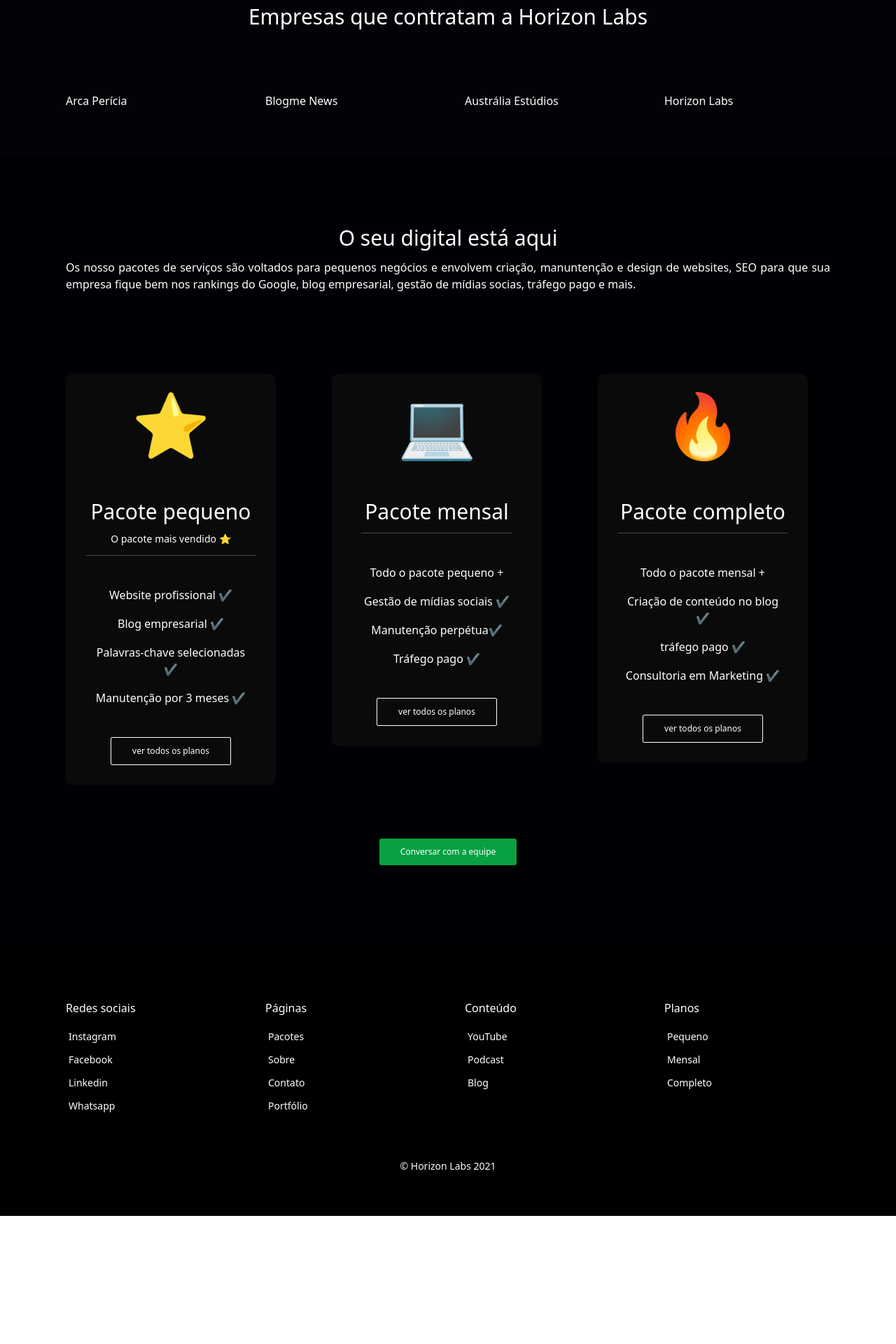
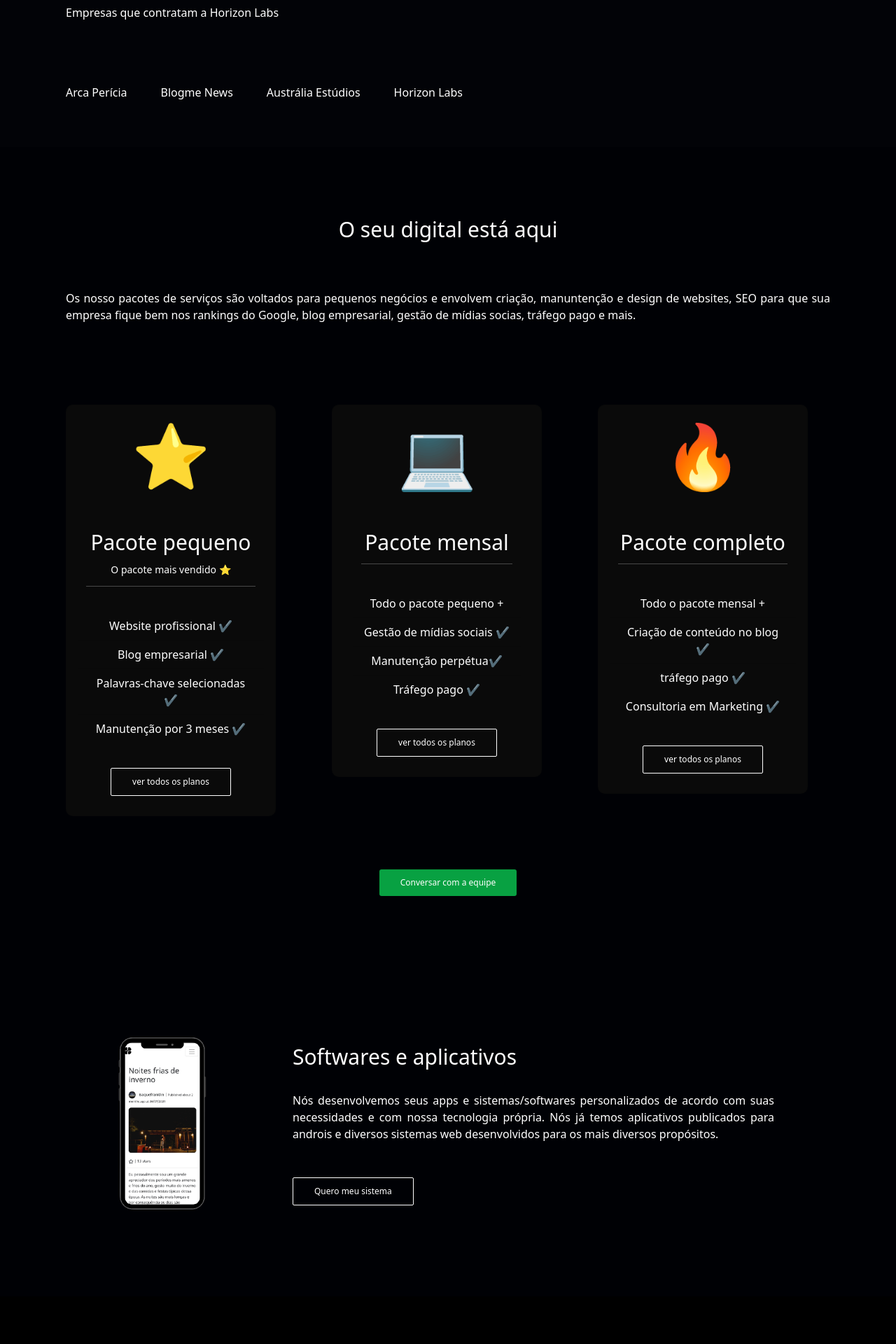
Before and after one commit to IsaqueFranklin/Horizon-Labs, a React (Create React App) app: page /planos in a window 1280 px wide. Shown: the part 860-2780 px from the top of the page at 70% size. Before the commit the page ends 2597 px from the top, so only its background shows below. Built offline with nearby package versions, Linux system fonts and the light colour scheme; no server answers.

Commit message:
packages page almost done with

```diff
--- a/src/components/Home.js
+++ b/src/components/Home.js
@@ -64,6 +64,8 @@ function Home() {
                 <Row style={{marginTop: '90px', marginBottom: '40px'}}>
                     <Col sm>
                         <h2 className="titulo3" style={{}}>O seu digital está aqui</h2>
+                        <br></br>
+                        <br></br>
                         <p className="paragraph3" style={{textAlign: 'justify', margin: '12px'}}>Os nosso pacotes de serviços são voltados para pequenos negócios e envolvem criação, manuntenção e design de websites, SEO para que sua empresa fique bem nos rankings do Google, blog empresarial, gestão de mídias socias, tráfego pago e mais.</p>
                         <br></br>
                     </Col>
@@ -140,9 +142,27 @@ function Home() {
 
         <div className="social">
             <Container style={{marginTop: '70px', marginBottom: '70px'}}>
-                <h1 className="titulo3">Entre em contato agora e negocie seu pacote personalizado.</h1>
+                <h1 className="titulo3">Você quer que sua empresa te traga mais clientes de forma automática?</h1>
                 <br></br>
                 <a href=""><button className="buttonSale2">Entrar em contato agora</button></a>
+            </Container>
+        </div>
+
+        <div className="products">
+            <Container style={{marginBottom: '90px'}}>
+                <Row>
+                    <Col md='auto' style={{marginTop: '50px'}}>
+                        <img className="pics" src='img/app.png' style={{width: '300px', height: '300px'}} />
+                    </Col>
+
+                    <Col sm style={{marginTop: '90px', marginRight: '80px', alignItems: 'left', justifyContent: 'left'}}>
+                        <h2 className="titulo3" style={{}}>Personalize seu pacote</h2>
+                        <br></br>
+                        <p className="paragraph3">Se os nosso pacotes padrão não te atendem, entre em contato com conosoco para negocias um pacote personalizado para sua empresa/negócio.</p>
+                        <br></br>
+                        <a href="" style={{margin: '12px'}}><button className="">Personalizar</button></a>
+                    </Col>
+                </Row>
             </Container>
         </div>
         </>
--- a/src/components/Packages.js
+++ b/src/components/Packages.js
@@ -17,21 +17,21 @@ function Packages() {
 
         <div className="companies">
             <Container style={{marginTop: '80px'}}>
-                <h3 className="titulo3">Empresas que contratam a Horizon Labs</h3>
+                <p className="paragraph3">Empresas que contratam a Horizon Labs</p>
                 <Row style={{marginTop: '90px', marginBottom: '40px'}}>
-                    <Col>
+                    <Col md='auto'>
                         <p className="paragraph3">Arca Perícia</p>
                     </Col>
 
-                    <Col>
+                    <Col md='auto'>
                         <p className="paragraph3">Blogme News</p>
                     </Col>
 
-                    <Col>
+                    <Col md='auto'>
                         <p className="paragraph3">Austrália Estúdios</p>
                     </Col>
 
-                    <Col>
+                    <Col md='auto'>
                         <p className="paragraph3">Horizon Labs</p>
                     </Col>
                 </Row>
@@ -44,6 +44,8 @@ function Packages() {
                 <Row style={{marginTop: '90px', marginBottom: '40px'}}>
                     <Col sm>
                         <h2 className="titulo3" style={{}}>O seu digital está aqui</h2>
+                        <br></br>
+                        <br></br>
                         <p className="paragraph3" style={{textAlign: 'justify', margin: '12px'}}>Os nosso pacotes de serviços são voltados para pequenos negócios e envolvem criação, manuntenção e design de websites, SEO para que sua empresa fique bem nos rankings do Google, blog empresarial, gestão de mídias socias, tráfego pago e mais.</p>
                         <br></br>
                     </Col>
@@ -116,9 +118,23 @@ function Packages() {
             </Container>
         </div>
 
-        {/*<div className="products">
+        <div className="products">
+            <Container style={{marginBottom: '90px'}}>
+                <Row>
+                    <Col md='auto' style={{marginTop: '50px'}}>
+                        <img className="pics" src='img/app.png' style={{width: '300px', height: '300px'}} />
+                    </Col>
 
-        </div>*/}
+                    <Col sm style={{marginTop: '90px', marginRight: '80px', alignItems: 'left', justifyContent: 'left'}}>
+                        <h2 className="titulo3" style={{}}>Softwares e aplicativos</h2>
+                        <br></br>
+                        <p className="paragraph3">Nós desenvolvemos seus apps e sistemas/softwares personalizados de acordo com suas necessidades e com nossa tecnologia própria. Nós já temos aplicativos publicados para androis e diversos sistemas web desenvolvidos para os mais diversos propósitos.</p>
+                        <br></br>
+                        <a href="" style={{margin: '12px'}}><button className="">Quero meu sistema</button></a>
+                    </Col>
+                </Row>
+            </Container>
+        </div>
         </>
     )
 }
--- a/src/styles/style.css
+++ b/src/styles/style.css
@@ -248,10 +248,13 @@ button:hover {
 }
 
 .products {
+    background-color: #000105;
     width: 100%;
     padding: 10px;
     color: #fff;
-    height: 0%;
+    display: flex;
+    justify-content: left;
+    transition: transform .2s;
 }
 
 .companies {
```
Also changed, not shown: public/img/app.png (added).
